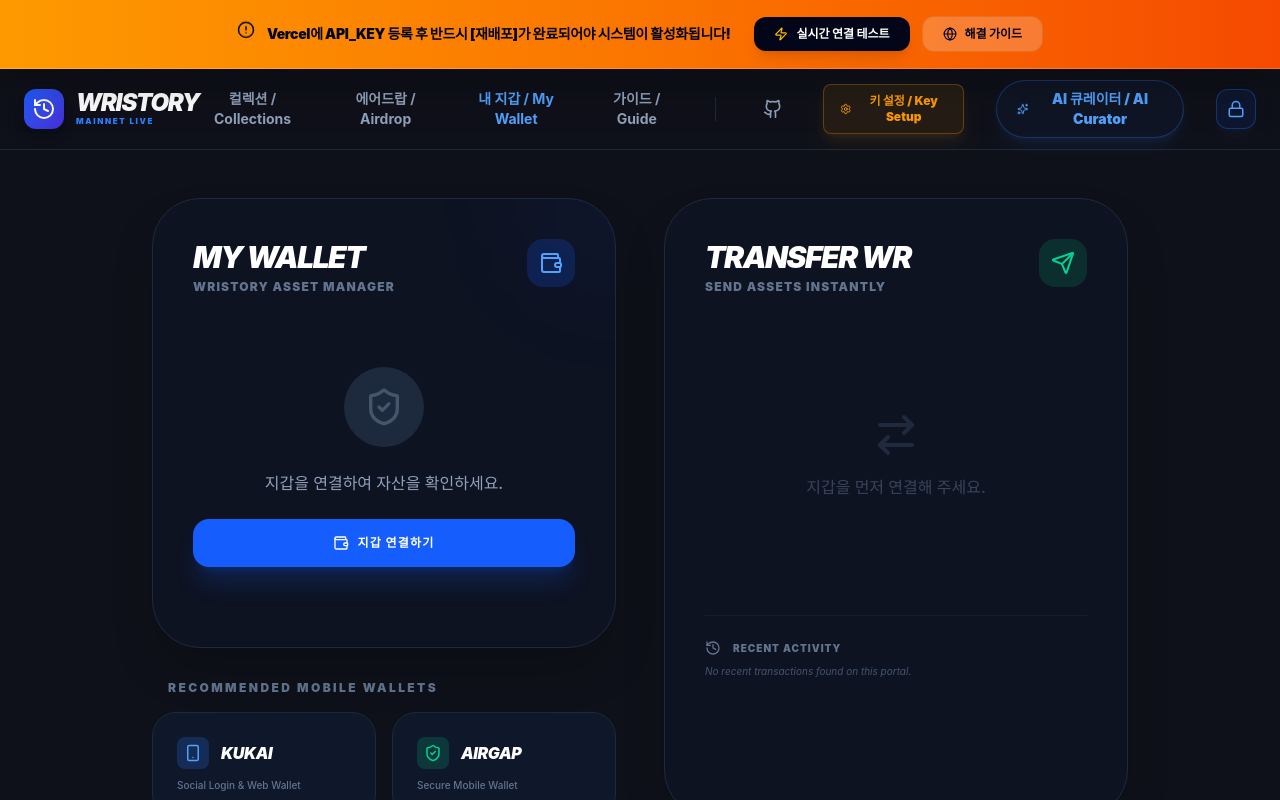
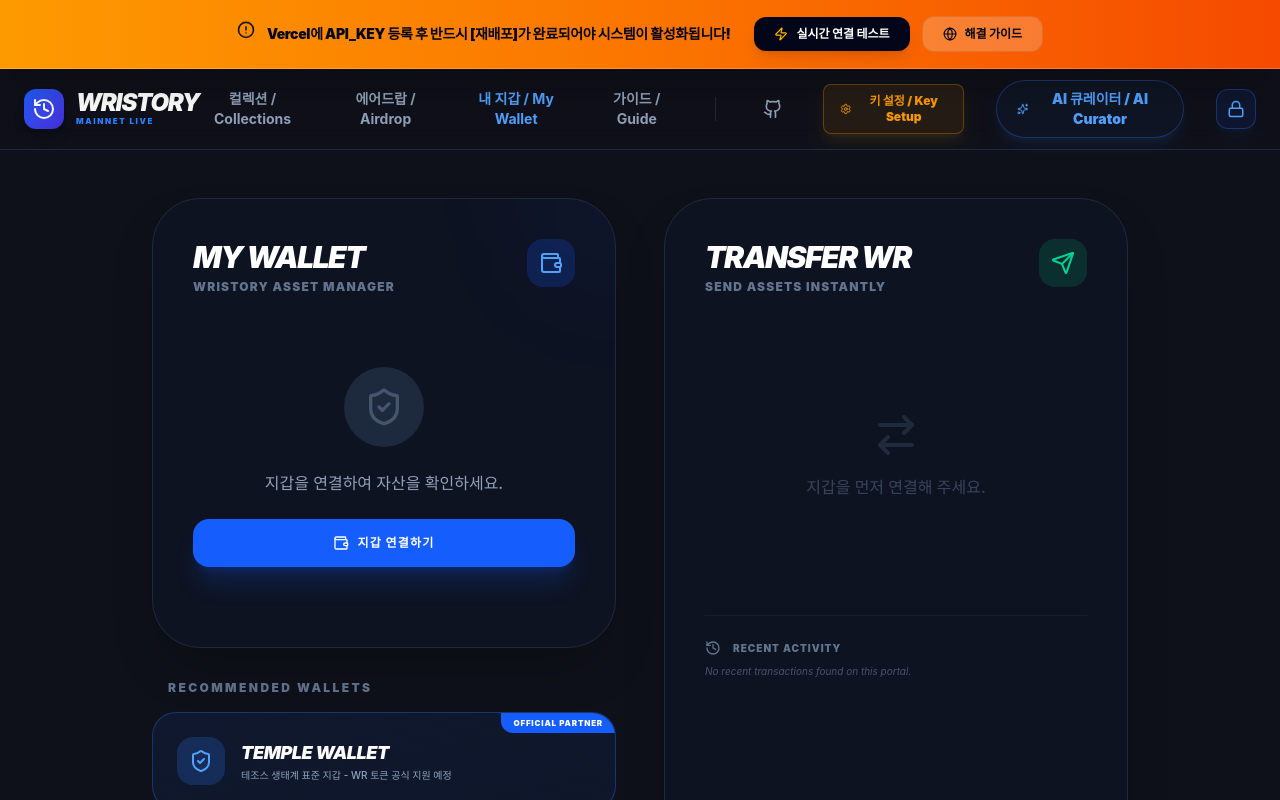
Before and after one commit to yesoklab/wristory-portal-v2, a React (Vite) app: page / in a window 1280 px wide. Both pictures are taken after a click on the button "내 지갑 / My Wallet". Shown: the top 800 px of the page. Built offline with nearby package versions, Linux system fonts and the light colour scheme; no server answers; what @airgap/beacon-sdk, @taquito/beacon-wallet, @taquito/taquito would draw is missing.

Commit message:
feat(wallet): Highlight Temple wallet integration and partnerships
Updates the landing and wallet views to prominently feature the Temple wallet as an official partner. This includes updated styling and descriptive text to reflect the partnership and enhance user recognition.

```diff
--- a/src/views/LandingPageView.tsx
+++ b/src/views/LandingPageView.tsx
@@ -293,7 +293,7 @@ const LandingPageView: React.FC<Props> = ({ onNavigate, hasApiKey }) => {
                 Temple, Kukai 등 모든 테조스 지갑과 QuipuSwap에서 WR 토큰 로고가 완벽하게 적용되었습니다.
               </p>
               <div className="flex items-center gap-2">
-                <div className="px-2 py-1 bg-slate-800 rounded text-[8px] text-slate-400 border border-slate-700">Temple</div>
+                <div className="px-2 py-1 bg-blue-600/20 rounded text-[8px] text-blue-400 border border-blue-500/30 font-black">Temple (Partner)</div>
                 <div className="px-2 py-1 bg-slate-800 rounded text-[8px] text-slate-400 border border-slate-700">Kukai</div>
                 <div className="px-2 py-1 bg-slate-800 rounded text-[8px] text-slate-400 border border-slate-700">QuipuSwap</div>
               </div>
--- a/src/views/WalletView.tsx
+++ b/src/views/WalletView.tsx
@@ -148,7 +148,32 @@ const WalletView: React.FC<Props> = ({ lang }) => {
 
           {/* Recommended Mobile Wallets */}
           <div className="space-y-4">
-            <h3 className="text-xs font-black text-slate-500 uppercase tracking-[0.2em] px-4">Recommended Mobile Wallets</h3>
+            <h3 className="text-xs font-black text-slate-500 uppercase tracking-[0.2em] px-4">Recommended Wallets</h3>
+            <div className="grid grid-cols-1 gap-4">
+              <a
+                href="https://templewallet.com/"
+                target="_blank"
+                rel="noopener noreferrer"
+                className="bg-gradient-to-br from-blue-600/10 to-slate-900 border border-blue-500/30 p-6 rounded-3xl hover:border-blue-500 transition-all group relative overflow-hidden"
+              >
+                <div className="absolute top-0 right-0 bg-blue-600 text-white text-[8px] font-black uppercase px-3 py-1 rounded-bl-xl tracking-widest">
+                  Official Partner
+                </div>
+                <div className="flex items-center gap-4">
+                  <div className="w-12 h-12 bg-blue-500/20 rounded-2xl flex items-center justify-center text-blue-400 group-hover:scale-110 transition-transform">
+                    <ShieldCheck size={24} />
+                  </div>
+                  <div>
+                    <span className="font-black text-white text-lg italic uppercase tracking-tight block">Temple Wallet</span>
+                    <p className="text-[10px] text-slate-400 font-medium leading-relaxed">
+                      {lang === 'ko'
+                        ? '테조스 생태계 표준 지갑 - WR 토큰 공식 지원 예정'
+                        : 'Standard Tezos Wallet - Official WR Token Support Coming Soon'}
+                    </p>
+                  </div>
+                </div>
+              </a>
+
               <div className="grid grid-cols-2 gap-4">
                 <a
                   href="https://wallet.kukai.app/"
@@ -178,6 +203,7 @@ const WalletView: React.FC<Props> = ({ lang }) => {
                   </div>
                   <p className="text-[10px] text-slate-500 font-medium leading-relaxed">Secure Mobile Wallet</p>
                 </a>
+              </div>
             </div>
           </div>
         </div>
```
Lines whose indentation alone changed are shown as unchanged.
